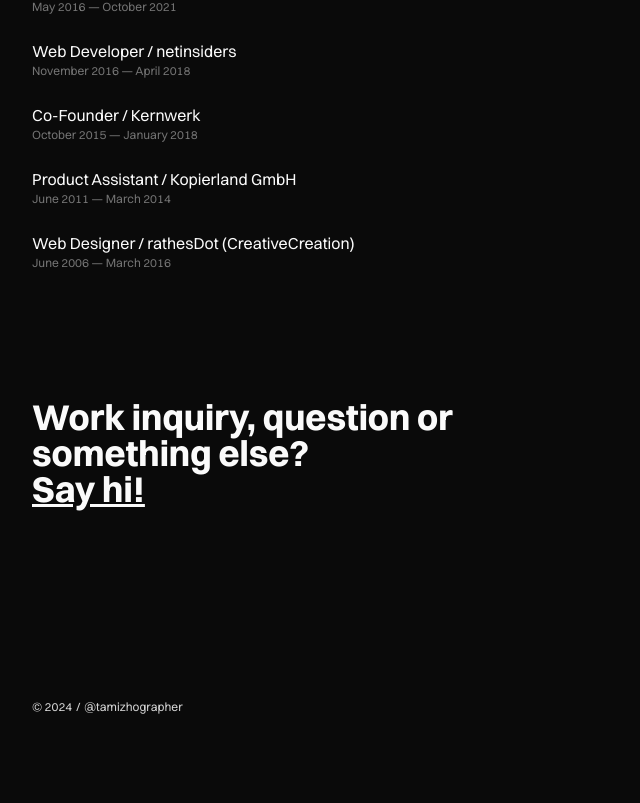
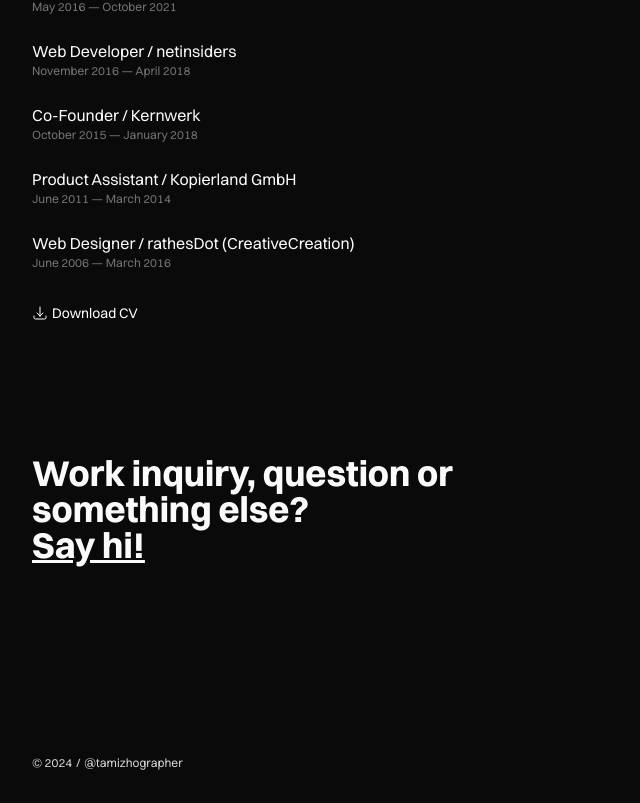
Before and after one commit to rathesDot/rathes.me, a Next.js app: page /about in a window 1280 px wide. Shown: the part 966-1769 px from the top of the page, without its empty margins (0-640 px from the left). Before the commit the page ends 1713 px from the top, so only its background shows below. Built offline with nearby package versions, Linux system fonts and the light colour scheme.

Commit message:
💄 Add download button

```diff
--- a/src/pages/about.tsx
+++ b/src/pages/about.tsx
@@ -97,6 +97,26 @@
               Web Designer / rathesDot (CreativeCreation)
             </ListItem>
           </List>
+          <a
+            href="/files/resume.pdf"
+            className="mt-8 inline-flex items-center gap-1"
+          >
+            <svg
+              xmlns="http://www.w3.org/2000/svg"
+              fill="none"
+              viewBox="0 0 24 24"
+              strokeWidth={1.5}
+              stroke="currentColor"
+              className="h-4 w-4"
+            >
+              <path
+                strokeLinecap="round"
+                strokeLinejoin="round"
+                d="M3 16.5v2.25A2.25 2.25 0 0 0 5.25 21h13.5A2.25 2.25 0 0 0 21 18.75V16.5M16.5 12 12 16.5m0 0L7.5 12m4.5 4.5V3"
+              />
+            </svg>
+            <span className="text-sm">Download CV</span>
+          </a>
         </section>
 
         <div className="my-32">
```
